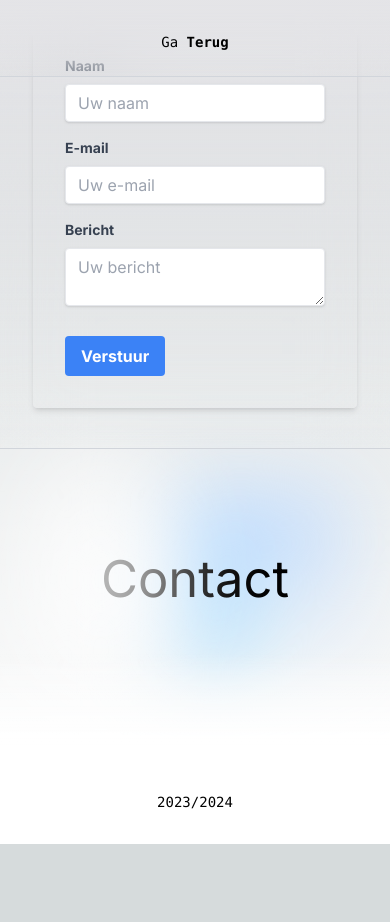
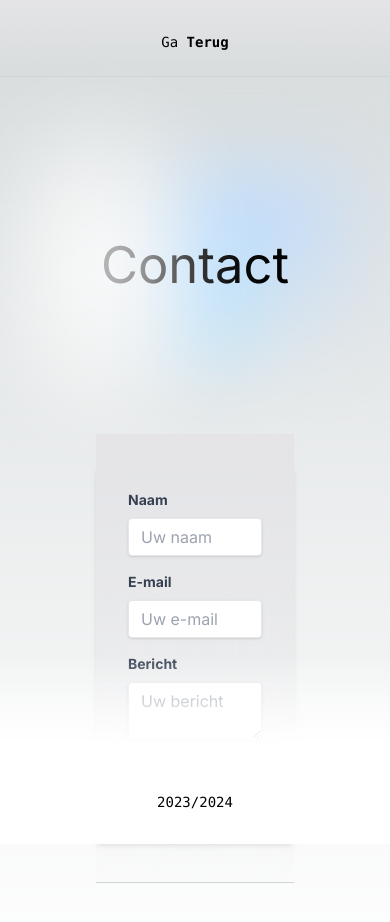
Before and after one commit to VolltixR200/Gip_Doc, a Next.js app: page /contact in a window 390 px wide. Shown: the top 922 px of the page. Before the commit the page ends 844 px from the top, so only its background shows below. Built offline with nearby package versions, Linux system fonts and the light colour scheme.

Commit message:
fixed form

```diff
--- a/app/contact/page.tsx
+++ b/app/contact/page.tsx
@@ -38,7 +38,7 @@
             </div>
 
             <div
-                className="fixed left-0 top-0 flex w-full justify-center border-b border-gray-300 bg-gradient-to-b from-zinc-200 pb-6 pt-8 backdrop-blur-2xl dark:border-neutral-800 dark:bg-zinc-800/30 dark:from-inherit lg:static lg:w-auto  lg:rounded-xl lg:border lg:bg-gray-200 lg:p-4 lg:dark:bg-zinc-800/30">
+                className=" left-0 top-0 flex w-full justify-center border-b border-gray-300 bg-gradient-to-b from-zinc-200 pb-6 pt-8 backdrop-blur-2xl dark:border-neutral-800 dark:bg-zinc-800/30 dark:from-inherit lg:static lg:w-auto  lg:rounded-xl lg:border lg:bg-gray-200 lg:p-4 lg:dark:bg-zinc-800/30">
                 <form onSubmit={handleSubmit}
                       className="bg-transparent dark:inherit shadow-md rounded px-8 pt-6 pb-8 mb-4">
                     <div className="mb-4">
```
